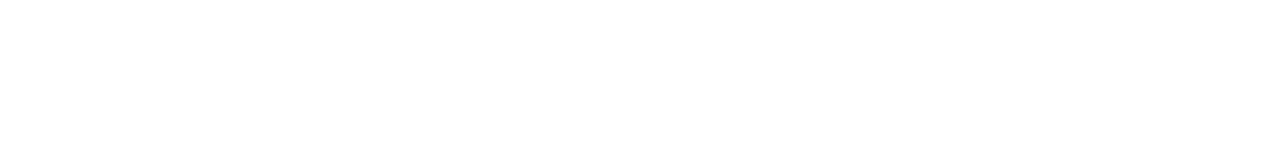
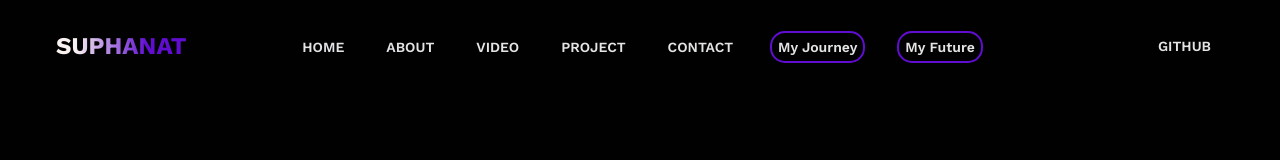
Before and after one commit to suphanatchanlek30/6709616897_MyCSTUStory, a plain HTML site: page index.html in a window 1280 px wide. Drawn offline with nearby package versions, Linux system fonts and the light colour scheme.

Commit message:
add Navbar in file index.html and add style of index.html In the section of Navbar and set up in the screen section

```diff
--- a/index.html
+++ b/index.html
@@ -8,6 +8,30 @@
     <link rel="stylesheet" href="mystyle.css">
 </head>
 <body>
+    <!-- Navbar Start -->
+    <nav>
+        <div class="nav_bar">
+            <!-- Logo -->
+            <div class="nav_logo"><a href="#">SUPHANAT</a></div>
+            <!-- Menu -->
+            <ul class="nav_links">
+                <li class="link"><a href="#">HOME</a></li>
+                <li class="link"><a href="#about">ABOUT</a></li>
+                <li class="link"><a href="#video">VIDEO</a></li>
+                <li class="link"><a href="#project">PROJECT</a></li>
+                <li class="link"><a href="#contact">CONTACT</a></li>
+                <!-- Link to page My Journey and My Future -->
+                <li class="link_to_page"><a href="myjourney.html" target="_blank">My Journey</a></li>
+                <li class="link_to_page"><a href="myfuture.html" target="_blank">My Future</a></li>
+            </ul>
+            <!-- Github -->
+            <div class="nav_git">
+                <a href="https://github.com/suphanatchanlek30" target="_blank">GITHUB</a>
+                <i class="fa-brands fa-github"></i>
+            </div>
+        </div>
+    </nav>
+    <!-- Navbar End -->
 
 </body>
 </html>
--- a/mystyle.css
+++ b/mystyle.css
@@ -0,0 +1,154 @@
+/* import font */
+@import url('https://fonts.googleapis.com/css2?family=Work+Sans:ital,wght@0,100..900;1,100..900&display=swap');
+
+/* ตั้งค่าสี */
+:root {
+    --secondary-color: #010101;
+    --text-dark: #C0C0C0;
+    --text-light: #FFFFFF;
+    --extra-light: #E3E4E6;
+    --white: #FFFFFF;
+    --max-width: 1200px;
+    --gradient-text: linear-gradient(to right, #FAF1F1 15%, #600DD1 70%);
+}
+
+/* ตั้งค่า Setting Start*/
+* {
+    padding: 0;
+    margin: 0;
+    box-sizing: border-box;
+}
+
+.section__container {
+    max-width: var(--max-width);
+    padding: 5rem 1rem;
+    margin: auto;
+}
+
+.section__header {
+    margin-bottom: 5px;
+    font-size: 2.5rem;
+    font-weight: 600;
+    color: var(--text-dark);
+}
+
+img {
+    width: 100%;
+    display: flex
+}
+
+a {
+    text-decoration: none;
+}
+
+html,
+body {
+    scroll-behavior: smooth;
+}
+
+body {
+    font-family: "Work Sans", sans-serif;
+    background: var(--secondary-color);
+}
+
+/* ตั้งค่า Setting End*/
+
+/* index.html Start */
+
+/* Navbar Start */
+nav {
+    background-color: var(--secondary-color);
+}
+.nav_bar {
+    max-width: var(--max-width);
+    margin: auto;
+    padding: 2rem 1rem;
+    display: flex;
+    align-items: center;
+    justify-content: space-between;
+}
+
+.nav_logo {
+    flex: 1;
+}
+
+.nav_logo a {
+    font-size: 24px;
+    font-weight: 700;
+    background: var(--gradient-text);
+    background-clip: text;
+    -webkit-text-fill-color: transparent;
+}
+
+.nav_links {
+    /* ไม่ทำเป็น list */
+    list-style: none;
+    display: flex;
+    align-items: center;
+    gap: 32px;
+}
+
+.link a {
+    padding: 5px;
+    font-size: 14px;
+    font-weight: 600;
+    color: var(--extra-light)
+}
+
+.link a:hover {
+    background: var(--gradient-text);
+    background-clip: text;
+    -webkit-text-fill-color: transparent;
+}
+
+.link_to_page a {
+    color: var(--extra-light);
+    padding: 6px;
+    font-size: 14px;
+    font-weight: 600;
+    border: 2px solid #600DD1;
+    border-radius: 15px;
+}
+
+.link_to_page a:hover {
+    color: var(--extra-light);
+    background-color: #600DD1;
+    padding: 6px;
+    font-size: 14px;
+    font-weight: 600;
+    border: 2px solid #621bc6;
+    border-radius: 15px;
+}
+
+.nav_git {
+    flex: 1;
+    display: flex;
+    align-items: center;
+    justify-content: flex-end;
+    gap: 0.5rem;
+    cursor: pointer;
+}
+
+.nav_git a {
+    padding: 5px;
+    font-size: 14px;
+    font-weight: 600;
+    color: var(--extra-light)
+}
+
+.nav_git a:hover {
+    background: var(--gradient-text);
+    background-clip: text;
+    -webkit-text-fill-color: transparent;
+}
+
+.nav_git i {
+    background-color: #000000;
+    color: #E3E4E6;
+    font-size: 35px;
+}
+
+/* Navbar End */
+
+
+/* index.html End */
```
